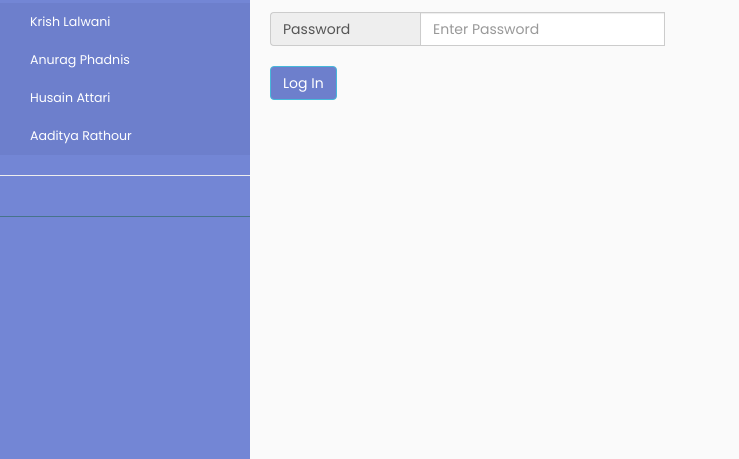
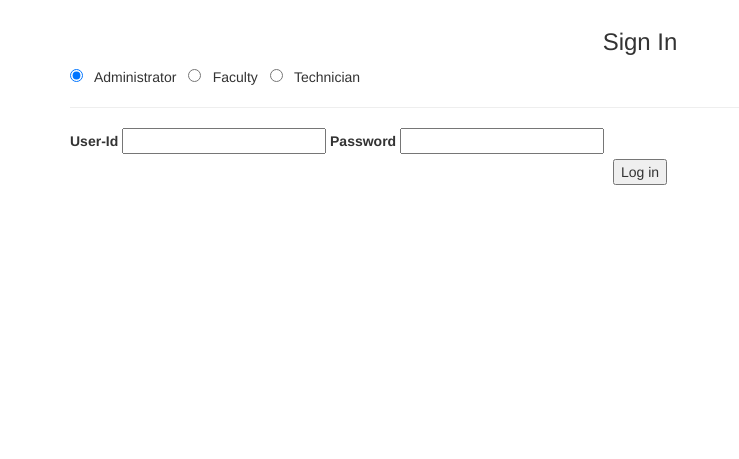
Before and after one commit to thejaynesh/Machine_Tracking, a PHP site: page / in a window 1280 px wide. Shown: the part 341-800 px from the top of the page, without its empty margins (0-739 px from the left). Run offline with PHP 8.4, Linux system fonts and the light colour scheme; some libraries are stand-ins or nearby versions.

Commit message:
Update index.php

```diff
--- a/index.php
+++ b/index.php
@@ -29,8 +29,10 @@
                 {
                     $_SESSION['id'] = $row['member_id'];
                     $_SESSION['role'] = $row['role'];
+                    $_SESSION['name'] = $row['first_name'];
+                    $_SESSION['lname'] = $row['last_name'];
 
-                    header("Location: home.php");
+                    header("Location: homev2.php");
                     return;
                 }
                 else
@@ -44,30 +46,32 @@
         }
     }
 ?>
+<!DOCTYPE html>
+<html >
+<head>
+  <meta charset="UTF-8">
+  <title>DigiTrack</title>
+  <meta name="viewport" content="width=device-width, initial-scale=1">
 
-<html>
-<head>
-    <title>Machine Tracking</title>
-    <meta charset="utf-8">
-    <meta http-equiv="X-UA-Compatible" content="IE=edge">
-    <meta name="viewport" content="width = device-width, initial-scale = 1">
+  <link rel='stylesheet prefetch' href='http://maxcdn.bootstrapcdn.com/bootstrap/3.3.5/css/bootstrap.min.css'>
 
-    <link rel="stylesheet" type="text/css" href="https://maxcdn.bootstrapcdn.com/bootstrap/3.3.7/css/bootstrap.min.css" >
-    <link rel="stylesheet" type="text/css" href="style5.css">
+      <link rel="stylesheet" href="loginassets/css/style.css">
 
-    <style>
-        .input-group-addon {
-        min-width:150px;
-        text-align:left;
-    }
-    </style>
+
 </head>
+
 <body>
+  <div class="container">
+	<header>
+		<h1>
+			<a href="#">
+				<img src="logo.png" alt="Authentic Collection" >
+			</a>
+		</h1>
 
-    <div class="wrapper" id="add-nav">
-    <?php include 'navbar_index.php';?>
-    <h1>Machine Tracking</h1>
-    </div>
+	</header>
+	<br>
+    <h3 class="text-center">Sign In</h3>
     <?php
         if ( isset($_SESSION['error']) )
         {
@@ -80,38 +84,42 @@
             unset($_SESSION['success']);
         }
     ?>
-    <div class="row">
+	<form method="POST" action="index.php" >
 
-        <p class ="col-xs-12"style="font-size:22px">Log In</p><br>
 
-            <form method="POST" action="index.php" class="col-xs-5">
+                                            <input type="radio" name="role" id="cash" value="0" checked>
+                                            &nbsp Administrator &nbsp
+                                            <span class="check"></span>
 
-                <p>Role : &nbsp&nbsp&nbsp
-                <input type="radio" name="role" value="0"> Admin &nbsp&nbsp&nbsp
-                <input type="radio" name="role" value="1" checked> Faculty &nbsp&nbsp&nbsp
-                <input type="radio" name="role" value="2"> Technician
-                </p>
+                                            <input type="radio" name="role" id="cheque"  value="1" >
+                                            &nbsp Faculty &nbsp
+                                            <span class="check"></span>
 
-                <div class="input-group">
-                <span class="input-group-addon">ID</span>
-                <input type="text" name="id" id="id" class="form-control" required placeholder="Enter your id">
-                <br>
-            </div>
-            <br>
-                <div class="input-group">
-                <span class="input-group-addon">Password</span>
-                <input type="password" name="pass" id="pass" class="form-control" required="" placeholder="Enter Password">
-                <br>
-            </div>
-            <br>
-            <input type="submit" value="Log In" class="btn btn-info">
-            </form>
-        </div>
-    </div>
-    </div>
-    <script src="https://ajax.googleapis.com/ajax/libs/jquery/2.1.3/jquery.min.js"></script>
-    <script src="https://maxcdn.bootstrapcdn.com/bootstrap/3.3.5/js/bootstrap.min.js"></script>
-    <script type="text/javascript" src="script.js"></script>
-    </script>
+                                            <input type="radio" name="role" id="demand"  value="2" >
+                                            &nbsp Technician &nbsp
+                                            <span class="check"></span>
+
+
+                                    <hr>
+		<label>
+			<span class="label-text">User-Id</span>
+			<input type="text" name="id" id="id" >
+		</label>
+		<label class="password">
+			<span class="label-text">Password</span>
+
+
+			<input type="password" name="pass" id="pass" >
+		</label>
+		<br>
+		<div class="text-center">
+			<input type="submit" value="Log in">
+		</div>
+	</form>
+</div>
+  <script src='http://cdnjs.cloudflare.com/ajax/libs/jquery/2.1.3/jquery.min.js'></script>
+
+    <script src="loginassets/js/index.js"></script>
+
 </body>
 </html>
```
